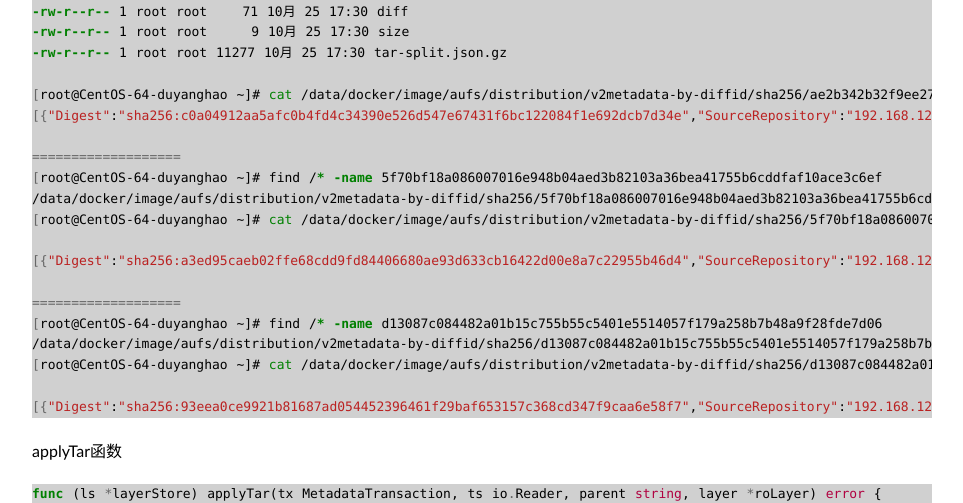
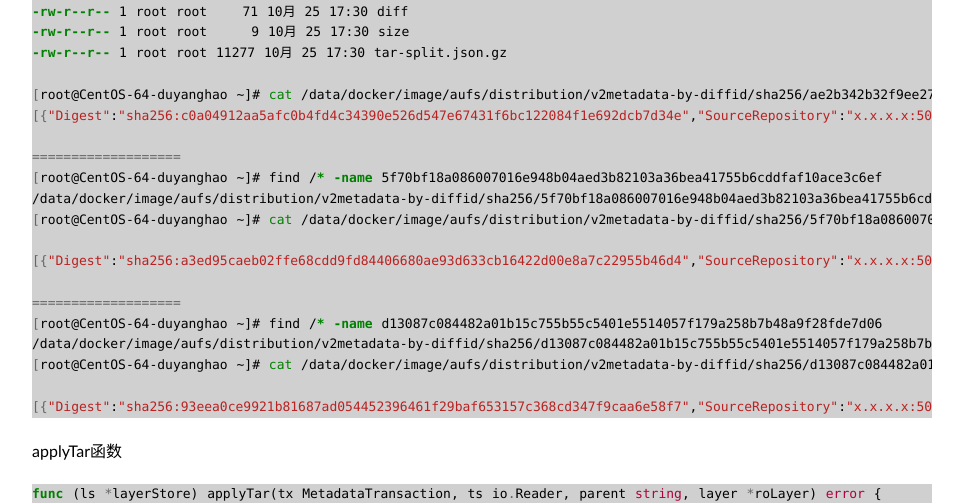
Before and after one commit to duyanghao/duyanghao.github.io, a Jekyll site: the page built from _posts/2016-10-26-docker-registry-pull-manifest-v2.md, in a window 1280 px wide and 900 px high, scrolled down 38493 px. Shown: the part 152-655 px from the top of the window, without its empty margins (158-1121 px from the left). Built offline with Jekyll 4.4.1, drawn with Linux system fonts in a browser that asks for light colours; some web fonts are replaced; comment, search, counter and statistics services are not loaded; some of the changed text lies outside the part shown.

Commit message:
Update 2016-10-26-docker-registry-pull-manifest-v2.md
Signed-off-by: duyanghao <1294057873@qq.com>

````diff
--- a/_posts/2016-10-26-docker-registry-pull-manifest-v2.md
+++ b/_posts/2016-10-26-docker-registry-pull-manifest-v2.md
@@ -14,23 +14,23 @@ excerpt: Image Manifest Version 2, Schema 2
 docker pull日志
 
 ```sh
-192.168.128.128 - - [30/Sep/2016:14:01:45 +0800] "GET /v2/duyanghao/busybox/manifests/v0 HTTP/1.1" 200 923 "" "docker/1.1
+x.x.x.x - - [30/Sep/2016:14:01:45 +0800] "GET /v2/duyanghao/busybox/manifests/v0 HTTP/1.1" 200 923 "" "docker/1.1
 1.0 go/go1.5.4 git-commit/4dc5990 kernel/3.10.5-3.el6.x86_64 os/linux arch/amd64 UpstreamClient(Docker-Client/1.11.0 \\(li
 nux\\))"
 
-192.168.128.128 - - [30/Sep/2016:14:01:45 +0800] "GET /v2/duyanghao/busybox/blobs/sha256:2b519bd204483370e81176d98fd0c9bc
+x.x.x.x - - [30/Sep/2016:14:01:45 +0800] "GET /v2/duyanghao/busybox/blobs/sha256:2b519bd204483370e81176d98fd0c9bc
 4632e156da7b2cc752fa383b96e7c042 HTTP/1.1" 200 1756 "" "docker/1.11.0 go/go1.5.4 git-commit/4dc5990 kernel/3.10.5-3.el6.x8
 6_64 os/linux arch/amd64 UpstreamClient(Docker-Client/1.11.0 \\(linux\\))"
 
-192.168.128.128 - - [30/Sep/2016:14:01:45 +0800] "GET /v2/duyanghao/busybox/blobs/sha256:a3ed95caeb02ffe68cdd9fd84406680a
+x.x.x.x - - [30/Sep/2016:14:01:45 +0800] "GET /v2/duyanghao/busybox/blobs/sha256:a3ed95caeb02ffe68cdd9fd84406680a
 e93d633cb16422d00e8a7c22955b46d4 HTTP/1.1" 200 32 "" "docker/1.11.0 go/go1.5.4 git-commit/4dc5990 kernel/3.10.5-3.el6.x86_
 64 os/linux arch/amd64 UpstreamClient(Docker-Client/1.11.0 \\(linux\\))"
 
-192.168.128.128 - - [30/Sep/2016:14:01:45 +0800] "GET /v2/duyanghao/busybox/blobs/sha256:93eea0ce9921b81687ad054452396461
+x.x.x.x - - [30/Sep/2016:14:01:45 +0800] "GET /v2/duyanghao/busybox/blobs/sha256:93eea0ce9921b81687ad054452396461
 f29baf653157c368cd347f9caa6e58f7 HTTP/1.1" 200 10289 "" "docker/1.11.0 go/go1.5.4 git-commit/4dc5990 kernel/3.10.5-3.el6.x
 86_64 os/linux arch/amd64 UpstreamClient(Docker-Client/1.11.0 \\(linux\\))"
 
-192.168.128.128 - - [30/Sep/2016:14:01:45 +0800] "GET /v2/duyanghao/busybox/blobs/sha256:c0a04912aa5afc0b4fd4c34390e526d5
+x.x.x.x - - [30/Sep/2016:14:01:45 +0800] "GET /v2/duyanghao/busybox/blobs/sha256:c0a04912aa5afc0b4fd4c34390e526d5
 47e67431f6bc122084f1e692dcb7d34e HTTP/1.1" 200 224153958 "" "docker/1.11.0 go/go1.5.4 git-commit/4dc5990 kernel/3.10.5-3.e
 l6.x86_64 os/linux arch/amd64 UpstreamClient(Docker-Client/1.11.0 \\(linux\\))"
 ```
@@ -1597,15 +1597,15 @@ const (
 Layer拉取日志
 
 ```sh
-192.168.128.128 - - [30/Sep/2016:14:01:45 +0800] "GET /v2/duyanghao/busybox/blobs/sha256:a3ed95caeb02ffe68cdd9fd84406680a
+x.x.x.x - - [30/Sep/2016:14:01:45 +0800] "GET /v2/duyanghao/busybox/blobs/sha256:a3ed95caeb02ffe68cdd9fd84406680a
 e93d633cb16422d00e8a7c22955b46d4 HTTP/1.1" 200 32 "" "docker/1.11.0 go/go1.5.4 git-commit/4dc5990 kernel/3.10.5-3.el6.x86_
 64 os/linux arch/amd64 UpstreamClient(Docker-Client/1.11.0 \\(linux\\))"
 
-192.168.128.128 - - [30/Sep/2016:14:01:45 +0800] "GET /v2/duyanghao/busybox/blobs/sha256:93eea0ce9921b81687ad054452396461
+x.x.x.x - - [30/Sep/2016:14:01:45 +0800] "GET /v2/duyanghao/busybox/blobs/sha256:93eea0ce9921b81687ad054452396461
 f29baf653157c368cd347f9caa6e58f7 HTTP/1.1" 200 10289 "" "docker/1.11.0 go/go1.5.4 git-commit/4dc5990 kernel/3.10.5-3.el6.x
 86_64 os/linux arch/amd64 UpstreamClient(Docker-Client/1.11.0 \\(linux\\))"
 
-192.168.128.128 - - [30/Sep/2016:14:01:45 +0800] "GET /v2/duyanghao/busybox/blobs/sha256:c0a04912aa5afc0b4fd4c34390e526d5
+x.x.x.x - - [30/Sep/2016:14:01:45 +0800] "GET /v2/duyanghao/busybox/blobs/sha256:c0a04912aa5afc0b4fd4c34390e526d5
 47e67431f6bc122084f1e692dcb7d34e HTTP/1.1" 200 224153958 "" "docker/1.11.0 go/go1.5.4 git-commit/4dc5990 kernel/3.10.5-3.e
 l6.x86_64 os/linux arch/amd64 UpstreamClient(Docker-Client/1.11.0 \\(linux\\))"
 ```
@@ -1890,21 +1890,21 @@ docker端存储
 -rw-r--r-- 1 root root 11277 10月 25 17:30 tar-split.json.gz
 
 [root@CentOS-64-duyanghao ~]# cat /data/docker/image/aufs/distribution/v2metadata-by-diffid/sha256/ae2b342b32f9ee27f0196ba59e9952c00e016836a11921ebc8baaf783847686a
-[{"Digest":"sha256:c0a04912aa5afc0b4fd4c34390e526d547e67431f6bc122084f1e692dcb7d34e","SourceRepository":"192.168.128.128:5000/duyanghao/busybox"}]
+[{"Digest":"sha256:c0a04912aa5afc0b4fd4c34390e526d547e67431f6bc122084f1e692dcb7d34e","SourceRepository":"x.x.x.x:5000/duyanghao/busybox"}]
 
 ===================
 [root@CentOS-64-duyanghao ~]# find /* -name 5f70bf18a086007016e948b04aed3b82103a36bea41755b6cddfaf10ace3c6ef
 /data/docker/image/aufs/distribution/v2metadata-by-diffid/sha256/5f70bf18a086007016e948b04aed3b82103a36bea41755b6cddfaf10ace3c6ef
 [root@CentOS-64-duyanghao ~]# cat /data/docker/image/aufs/distribution/v2metadata-by-diffid/sha256/5f70bf18a086007016e948b04aed3b82103a36bea41755b6cddfaf10ace3c6ef
 
-[{"Digest":"sha256:a3ed95caeb02ffe68cdd9fd84406680ae93d633cb16422d00e8a7c22955b46d4","SourceRepository":"192.168.128.128:5000/duyanghao/busybox"}]
+[{"Digest":"sha256:a3ed95caeb02ffe68cdd9fd84406680ae93d633cb16422d00e8a7c22955b46d4","SourceRepository":"x.x.x.x:5000/duyanghao/busybox"}]
 
 ===================
 [root@CentOS-64-duyanghao ~]# find /* -name d13087c084482a01b15c755b55c5401e5514057f179a258b7b48a9f28fde7d06
 /data/docker/image/aufs/distribution/v2metadata-by-diffid/sha256/d13087c084482a01b15c755b55c5401e5514057f179a258b7b48a9f28fde7d06
 [root@CentOS-64-duyanghao ~]# cat /data/docker/image/aufs/distribution/v2metadata-by-diffid/sha256/d13087c084482a01b15c755b55c5401e5514057f179a258b7b48a9f28fde7d06
 
-[{"Digest":"sha256:93eea0ce9921b81687ad054452396461f29baf653157c368cd347f9caa6e58f7","SourceRepository":"192.168.128.128:5000/duyanghao/busybox"}]
+[{"Digest":"sha256:93eea0ce9921b81687ad054452396461f29baf653157c368cd347f9caa6e58f7","SourceRepository":"x.x.x.x:5000/duyanghao/busybox"}]
 ```
 
 applyTar函数
@@ -2225,21 +2225,21 @@ func (fm *fileMetadataTransaction) TarSplitWriter(compressInput bool) (io.WriteC
 
 ```sh
 [root@CentOS-64-duyanghao ~]# cat /data/docker/image/aufs/distribution/v2metadata-by-diffid/sha256/ae2b342b32f9ee27f0196ba59e9952c00e016836a11921ebc8baaf783847686a
-[{"Digest":"sha256:c0a04912aa5afc0b4fd4c34390e526d547e67431f6bc122084f1e692dcb7d34e","SourceRepository":"192.168.128.128:5000/duyanghao/busybox"}]
+[{"Digest":"sha256:c0a04912aa5afc0b4fd4c34390e526d547e67431f6bc122084f1e692dcb7d34e","SourceRepository":"x.x.x.x:5000/duyanghao/busybox"}]
 
 ===================
 [root@CentOS-64-duyanghao ~]# find /* -name 5f70bf18a086007016e948b04aed3b82103a36bea41755b6cddfaf10ace3c6ef
 /data/docker/image/aufs/distribution/v2metadata-by-diffid/sha256/5f70bf18a086007016e948b04aed3b82103a36bea41755b6cddfaf10ace3c6ef
 [root@CentOS-64-duyanghao ~]# cat /data/docker/image/aufs/distribution/v2metadata-by-diffid/sha256/5f70bf18a086007016e948b04aed3b82103a36bea41755b6cddfaf10ace3c6ef
 
-[{"Digest":"sha256:a3ed95caeb02ffe68cdd9fd84406680ae93d633cb16422d00e8a7c22955b46d4","SourceRepository":"192.168.128.128:5000/duyanghao/busybox"}]
+[{"Digest":"sha256:a3ed95caeb02ffe68cdd9fd84406680ae93d633cb16422d00e8a7c22955b46d4","SourceRepository":"x.x.x.x:5000/duyanghao/busybox"}]
 
 ===================
 [root@CentOS-64-duyanghao ~]# find /* -name d13087c084482a01b15c755b55c5401e5514057f179a258b7b48a9f28fde7d06
 /data/docker/image/aufs/distribution/v2metadata-by-diffid/sha256/d13087c084482a01b15c755b55c5401e5514057f179a258b7b48a9f28fde7d06
 [root@CentOS-64-duyanghao ~]# cat /data/docker/image/aufs/distribution/v2metadata-by-diffid/sha256/d13087c084482a01b15c755b55c5401e5514057f179a258b7b48a9f28fde7d06
 
-[{"Digest":"sha256:93eea0ce9921b81687ad054452396461f29baf653157c368cd347f9caa6e58f7","SourceRepository":"192.168.128.128:5000/duyanghao/busybox"}]
+[{"Digest":"sha256:93eea0ce9921b81687ad054452396461f29baf653157c368cd347f9caa6e58f7","SourceRepository":"x.x.x.x:5000/duyanghao/busybox"}]
 ```
 
 /data/docker/image/aufs目录结构
````
